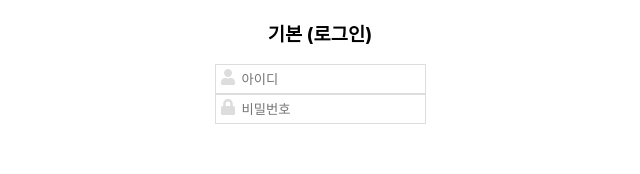
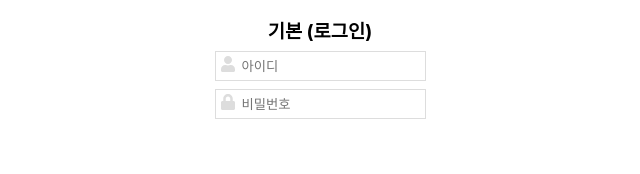
Before and after one commit to cactusprickles/components.input, a React (Create React App) app: page / in a window 1280 px wide. Shown: the top 174 px of the page, without its empty margins (320-960 px from the left). Built offline with nearby package versions, Linux system fonts and the light colour scheme.

Commit message:
스타일 수정

```diff
--- a/src/index.css
+++ b/src/index.css
@@ -16,4 +16,8 @@ code {
   display: flex;
   flex-direction: column;
   align-items: center;
+  gap: .5rem;
 }
+.page h3 {
+  margin: 1rem 0 0;
+}
```
